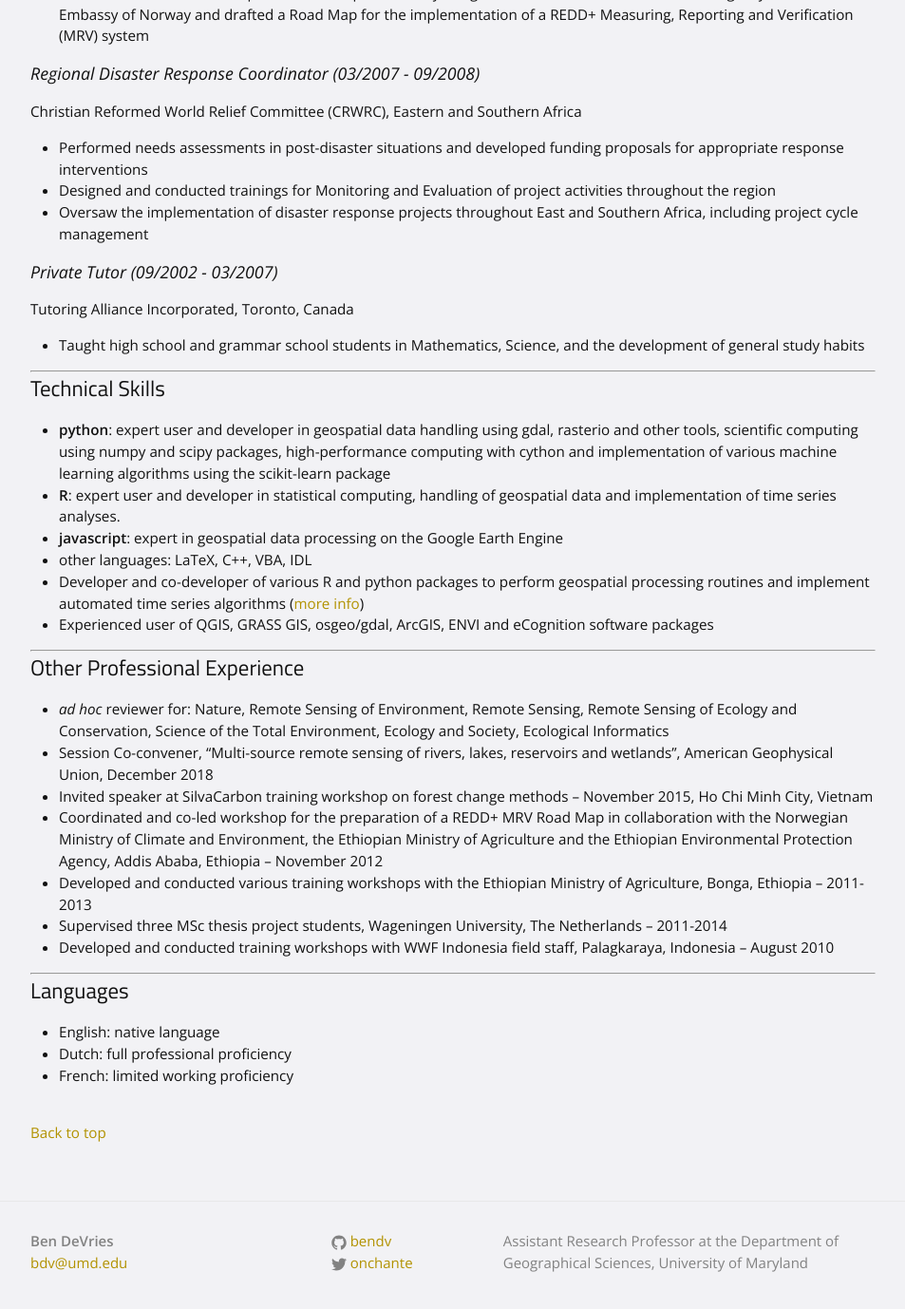
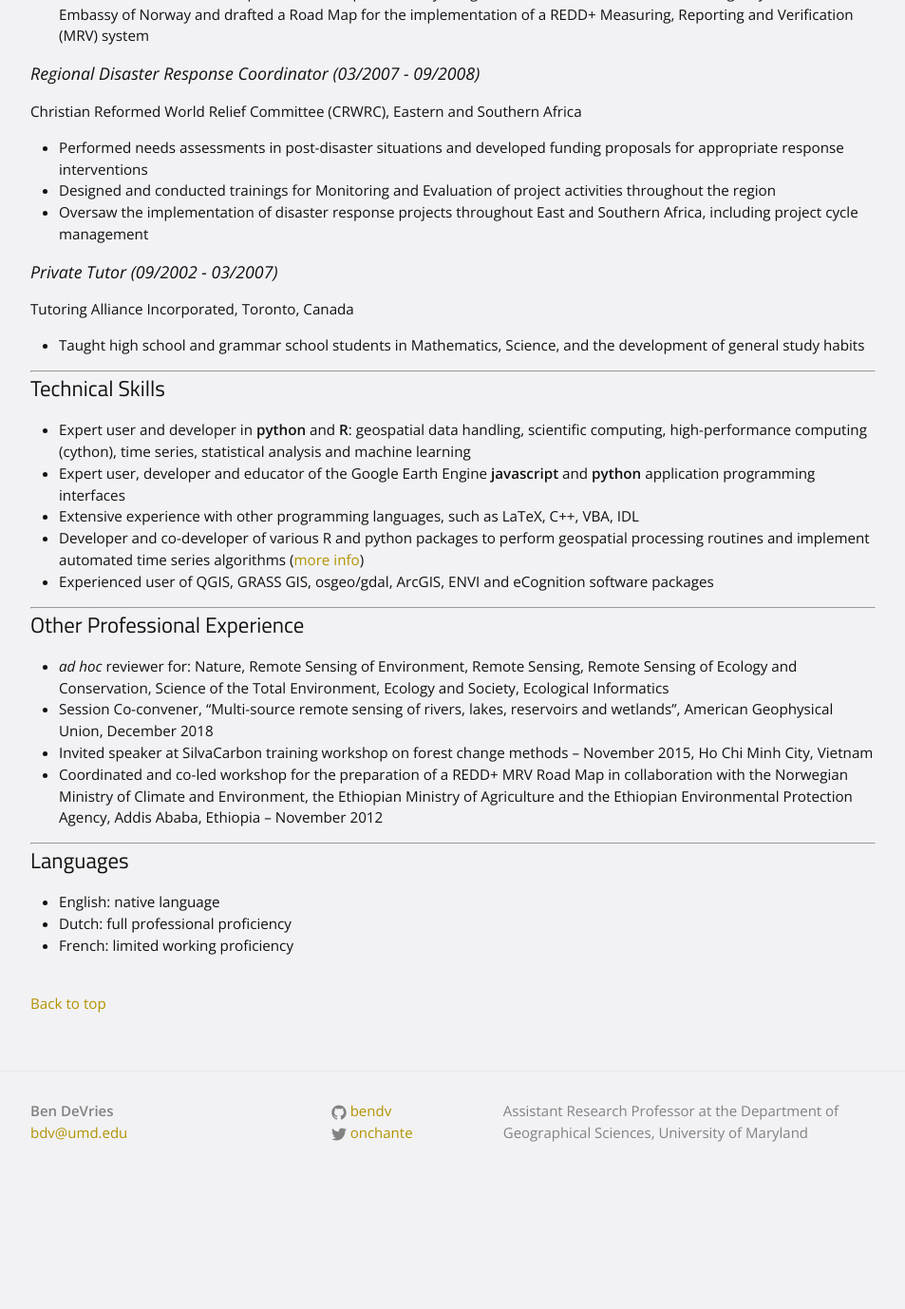
Before and after one commit to bendv/bendv.github.io, a Jekyll site: the page built from cv.md, in a window 1280 px wide and 1400 px high, scrolled down 2146 px. Shown: the top 1378 px of the window at 95% size, without its empty margins (163-1116 px from the left). Built offline with Jekyll 4.4.1, drawn with Linux system fonts in a browser that asks for light colours; after the commit the page ends 3409 px from its top, so only the background shows below that; some of the changed text lies outside the part shown.

Commit message:
update cv

```diff
--- a/cv.md
+++ b/cv.md
@@ -40,13 +40,13 @@
 GEOG671, MSc/PhD in Geography, University of Maryland  ([course website](https://geog.umd.edu/courseinfo/GEOG671))
 Topics: optical and SAR remote sensing
 
+**Teaching Assistant, “Advanced Earth Observation” (2015)**
+GRS-32306, MSc in Geo-Information, Wageningen University ([course website](https://ssc.wur.nl/Studiegids/Vak/GRS-32306))
+Topics: optical, SAR and LiDAR remote sensing
+
 **Instructor and Co-Developer, “Geoscripting” (2014)**
 GRS-33806, MSc in Geo-Information, Wageningen University ([course materials](http://geoscripting-wur.github.io/))
 Topics: geospatial data processing, R, python
-
-**Teaching Assistant, “Advanced Earth Observation” (2015)**
-GRS-32306, MSc in Geo-Information, Wageningen University ([course website](https://ssc.wur.nl/Studiegids/Vak/GRS-32306))
-Topics: optical, SAR and LiDAR remote sensing
 
 **Instructor, “Remote Sensing and GIS Integration” (2012-2014)**
 GRS-60312, MSc in Geo-Information, Wageningen University ([course website](https://ssc.wur.nl/Studiegids/Vak/GRS-60312))
@@ -105,10 +105,9 @@
 ---
 
 ## Technical Skills
-* **python**: expert user and developer in geospatial data handling using gdal, rasterio and other tools, scientific computing using numpy and scipy packages, high-performance computing with cython and implementation of various machine learning algorithms using the scikit-learn package
-* **R**: expert user and developer in statistical computing, handling of geospatial data and implementation of time series analyses.
-* **javascript**: expert in geospatial data processing on the Google Earth Engine
-* other languages: LaTeX, C++, VBA, IDL
+* Expert user and developer in **python** and **R**: geospatial data handling, scientific computing, high-performance computing (cython), time series, statistical analysis and machine learning
+* Expert user, developer and educator of the Google Earth Engine **javascript** and **python** application programming interfaces
+* Extensive experience with other programming languages, such as LaTeX, C++, VBA, IDL
 * Developer and co-developer of various R and python packages to perform geospatial processing routines and implement automated time series algorithms ([more info](../resources/))
 * Experienced user of QGIS, GRASS GIS, osgeo/gdal, ArcGIS, ENVI and eCognition software packages
 
@@ -119,9 +118,6 @@
 * Session Co-convener, “Multi-source remote sensing of rivers, lakes, reservoirs and wetlands”, American Geophysical Union, December 2018
 * Invited speaker at SilvaCarbon training workshop on forest change methods – November 2015, Ho Chi Minh City, Vietnam
 * Coordinated and co-led workshop for the preparation of a REDD+ MRV Road Map in collaboration with the Norwegian Ministry of Climate and Environment, the Ethiopian Ministry of Agriculture and the Ethiopian Environmental Protection Agency, Addis Ababa, Ethiopia – November 2012
-* Developed and conducted various training workshops with the Ethiopian Ministry of Agriculture, Bonga, Ethiopia – 2011-2013
-* Supervised three MSc thesis project students, Wageningen University, The Netherlands – 2011-2014
-* Developed and conducted training workshops with WWF Indonesia field staff, Palagkaraya, Indonesia – August 2010
 
 ---
 
```
